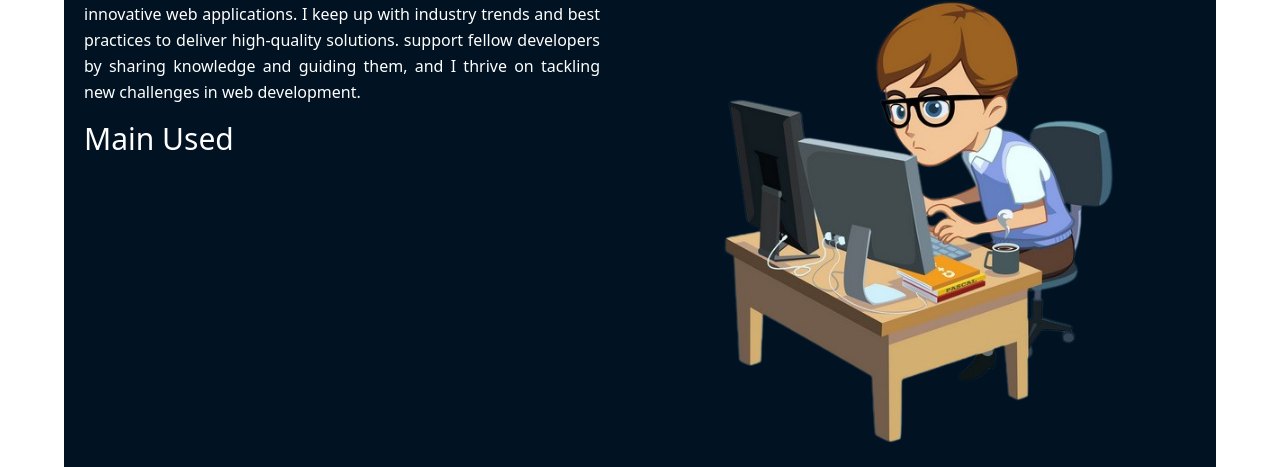
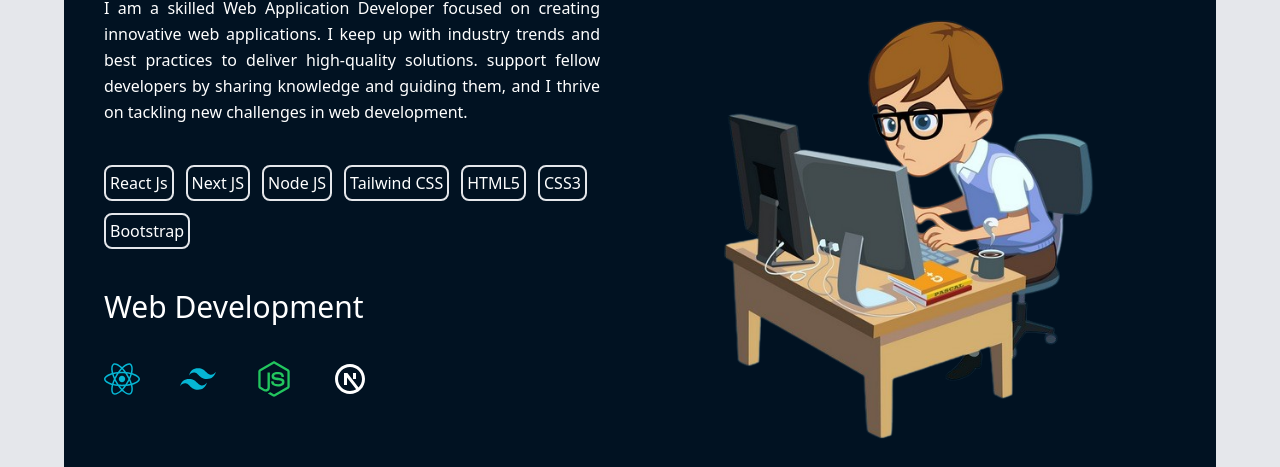
Before and after one commit to saroj-rokaya/Portfolio, a React (Vite) app: page / in a window 1280 px wide. Shown: the part 941-1408 px from the top of the page. Built offline with nearby package versions, Linux system fonts and the light colour scheme.

Commit message:
animation AOS updated

```diff
--- a/src/App.jsx
+++ b/src/App.jsx
@@ -1,11 +1,9 @@
 import React from 'react'
-import Navbar from './Components/Navbar/Navbar.jsx'
 import Hero from './Components/Hero/Hero.jsx'
 import About from './Components/About/About.jsx'
 const App = () => {
   return (
     <>
-      {/* <Navbar/> */}
       <Hero/>
       <About/>
 
--- a/src/Components/About/About.jsx
+++ b/src/Components/About/About.jsx
@@ -1,7 +1,10 @@
 import React, { useEffect } from "react";
 import AOS from "aos";
 import "aos/dist/aos.css";
-import image from "../../assets/img/pngimg.png"
+import image from "../../assets/img/pngimg.png";
+import { FaReact, FaNodeJs } from "react-icons/fa";
+import { RiNextjsLine, RiTailwindCssFill } from "react-icons/ri";
+
 const About = () => {
   useEffect(() => {
     AOS.init(
@@ -14,18 +17,86 @@ const About = () => {
   });
   return (
     <>
-      <section className="overflow-hidden py-5">
-        <div className="w-[90%] bg-[#011222] rounded-2xl text-white p-5 mx-auto flex flex-wrap">
+      <section className="overflow-hidden py-5 bg-gray-200">
+        <div className="w-[90%] bg-[#011222] rounded-2xl text-white p-5 sm:p-10 mx-auto flex flex-wrap">
           <div className="lg:w-1/2 w-full lg:pr-10 lg:py-6 mb-6 lg:mb-0">
-            <h1 className="text-3xl font-medium mb-4" data-aos="fade-right">ABOUT ME</h1>
-            <p className="leading-relaxed mb-4 text-justify" data-aos="fade-right" data-aos-duration="1200">
+            <h1 className="text-3xl font-medium mb-4" data-aos="fade-right">
+              ABOUT ME
+            </h1>
+            <p
+              className="leading-relaxed mb-4 text-justify"
+              data-aos="fade-right"
+              data-aos-duration="1200"
+            >
               I am a skilled Web Application Developer focused on creating
               innovative web applications. I keep up with industry trends and
               best practices to deliver high-quality solutions. support fellow
               developers by sharing knowledge and guiding them, and I thrive on
               tackling new challenges in web development.
             </p>
-            <h1 className="text-3xl font-medium mb-4" data-aos="fade-right" data-aos-duration="1400">Main Used</h1>
+            <ul className="flex flex-wrap gap-3 my-10">
+              <li className="border-2 p-1 rounded-lg " data-aos="fade-right" data-aos-delay="500">React Js</li>
+              <li className="border-2 p-1 rounded-lg " data-aos="fade-right" data-aos-delay="600">Next JS</li>
+              <li className="border-2 p-1 rounded-lg " data-aos="fade-right" data-aos-delay="700">Node JS</li>
+              <li className="border-2 p-1 rounded-lg " data-aos="fade-right" data-aos-delay="800">Tailwind CSS</li>
+              <li className="border-2 p-1 rounded-lg " data-aos="fade-right" data-aos-delay="900">HTML5</li>
+              <li className="border-2 p-1 rounded-lg " data-aos="fade-right" data-aos-delay="1000">CSS3</li>
+              <li className="border-2 p-1 rounded-lg " data-aos="fade-right" data-aos-delay="1100">Bootstrap</li>
+            </ul>
+            <h1
+              className="text-3xl font-medium mb-4"
+              data-aos="fade-right"
+              data-aos-duration="1400"
+            >
+              Web Development
+            </h1>
+            <div className="flex w-full py-5 gap-10 text-4xl">
+              {/* /* From Uiverse.io by Ashe-T */}
+              <button
+                href="/"
+                class="group flex justify-center text-white font-semibold hover:translate-y-3 transition-all duration-500 "
+                data-aos="fade-right"
+                data-aos-duration="1500"
+              >
+                <FaReact className="text-cyan-500" />
+                <span class="absolute opacity-0 group-hover:opacity-100 group-hover:text-white group-hover:text-sm group-hover:-translate-y-10 duration-700">
+                  React
+                </span>
+              </button>
+              <button
+                href="/"
+                class="group flex justify-center text-white font-semibold hover:translate-y-3 transition-all duration-500 "
+                data-aos="fade-right"
+                data-aos-duration="1700"
+              >
+                <RiTailwindCssFill className="text-cyan-500" />
+                <span class="absolute opacity-0 group-hover:opacity-100 group-hover:text-white group-hover:text-sm group-hover:-translate-y-10 duration-700">
+                  Tailwind
+                </span>
+              </button>
+              <button
+                href="/"
+                class="group flex justify-center text-white font-semibold hover:translate-y-3 transition-all duration-500 "
+                data-aos="fade-right"
+                data-aos-duration="1900"
+              >
+                <FaNodeJs className="text-green-500" />
+                <span class="absolute opacity-0 group-hover:opacity-100 group-hover:text-white group-hover:text-sm group-hover:-translate-y-10 duration-700">
+                  Node JS
+                </span>
+              </button>
+              <button
+                href="/"
+                class="group flex justify-center text-white font-semibold hover:translate-y-3 transition-all duration-500 "
+                data-aos="fade-right"
+                data-aos-duration="2100"
+              >
+                <RiNextjsLine />
+                <span class="absolute opacity-0 group-hover:opacity-100 group-hover:text-white group-hover:text-sm group-hover:-translate-y-10 duration-700">
+                  Next JS
+                </span>
+              </button>
+            </div>
           </div>
           <img
             alt="img"
--- a/src/Components/Hero/Hero.jsx
+++ b/src/Components/Hero/Hero.jsx
@@ -4,6 +4,7 @@ import Btn from "./Btn.jsx";
 import { BsChevronDoubleDown } from "react-icons/bs";
 import AOS from "aos";
 import "aos/dist/aos.css";
+import { FaCode } from "react-icons/fa6";
 
 import {
   FaLinkedin,
@@ -11,6 +12,7 @@ import {
   FaInstagram,
   FaWhatsappSquare,
   FaTelegram,
+  FaGithub,
 } from "react-icons/fa";
 
 const Hero = () => {
@@ -29,6 +31,14 @@ const Hero = () => {
   return (
     <>
       <div className="relative text-white overflow-hidden">
+        {/* topbar//command */}
+        <button
+          className="absolute text-4xl left-[48%] top-[5%] animate-pulse"
+          data-aos="fade-down"
+        >
+          <FaCode />
+        </button>
+
         <video
           src={bgVideo}
           autoPlay
@@ -37,7 +47,7 @@ const Hero = () => {
           className="object-cover h-[100vh] w-[100%]"
         ></video>
         {/* naming intro */}
-        <div className=" absolute top-[30%] lg:top-[35%] left-[10%] flex justify-center  flex-col gap-4 w-[50%] items-start">
+        <div className=" absolute top-[30%] lg:top-[35%] left-[5%] lg:left-[10%] flex justify-center  flex-col gap-4 w-[50%] items-start">
           <h1 className="text-4xl font-bold" data-aos="fade-up-right">
             SAROJ KUMAR ROKAYA
           </h1>
@@ -47,30 +57,34 @@ const Hero = () => {
           <Btn />
         </div>
         {/* social media links */}
-        <div className=" flex justify-center items-center flex-col gap-5 text-3xl absolute top-[30%] right-[2%]">
+        <div className=" flex justify-center items-center flex-col gap-5 text-3xl absolute top-[30%] right-[5%] sm:right-[2%]">
           <p data-aos="fade-left" data-aos-duration="1000">
+            <FaGithub className="hover:text-[#669bbc] duration-300 hover:scale-[1.2] active:scale-[1.2] cursor-pointer" />
+          </p>
+          <p data-aos="fade-left" data-aos-duration="1200">
             <FaLinkedin className="hover:text-[#669bbc] duration-300 hover:scale-[1.2] active:scale-[1.2] cursor-pointer" />
           </p>
-          <p data-aos="fade-left" data-aos-duration="1200">
+          <p data-aos="fade-left" data-aos-duration="1400">
             <FaFacebook className="hover:text-[#669bbc] duration-300 hover:scale-[1.2] active:scale-[1.2] cursor-pointer" />
           </p>
-          <p data-aos="fade-left" data-aos-duration="1400">
+          <p data-aos="fade-left" data-aos-duration="1600">
             <FaInstagram className="hover:text-[#669bbc] duration-300 hover:scale-[1.2] active:scale-[1.2] cursor-pointer" />
           </p>
-          <p data-aos="fade-left" data-aos-duration="1600">
+          <p data-aos="fade-left" data-aos-duration="1800">
             <FaWhatsappSquare className="hover:text-[#669bbc] duration-300 hover:scale-[1.2] active:scale-[1.2] cursor-pointer" />
           </p>
-          <p data-aos="fade-left" data-aos-duration="1800">
+          <p data-aos="fade-left" data-aos-duration="2000">
             <FaTelegram className="hover:text-[#669bbc] duration-300 hover:scale-[1.2] active:scale-[1.2] cursor-pointer" />
           </p>
         </div>
         {/* below details */}
 
         <button
-          className="absolute bottom-[5%] rounded-lg left-[50%] "
+          className="absolute bottom-[5%] rounded-lg left-[48%] "
           onClick={scrollOnClick}
+
         >
-          <BsChevronDoubleDown className="text-white hover:text-[#669bbc] font-extrabold animate-bounce text-4xl  " />
+          <BsChevronDoubleDown className="text-white hover:text-[#669bbc] font-extrabold animate-bounce text-4xl" />
         </button>
       </div>
     </>
```
Also changed, not shown: src/Components/Navbar/Navbar.jsx (deleted, +0 -96 lines).
